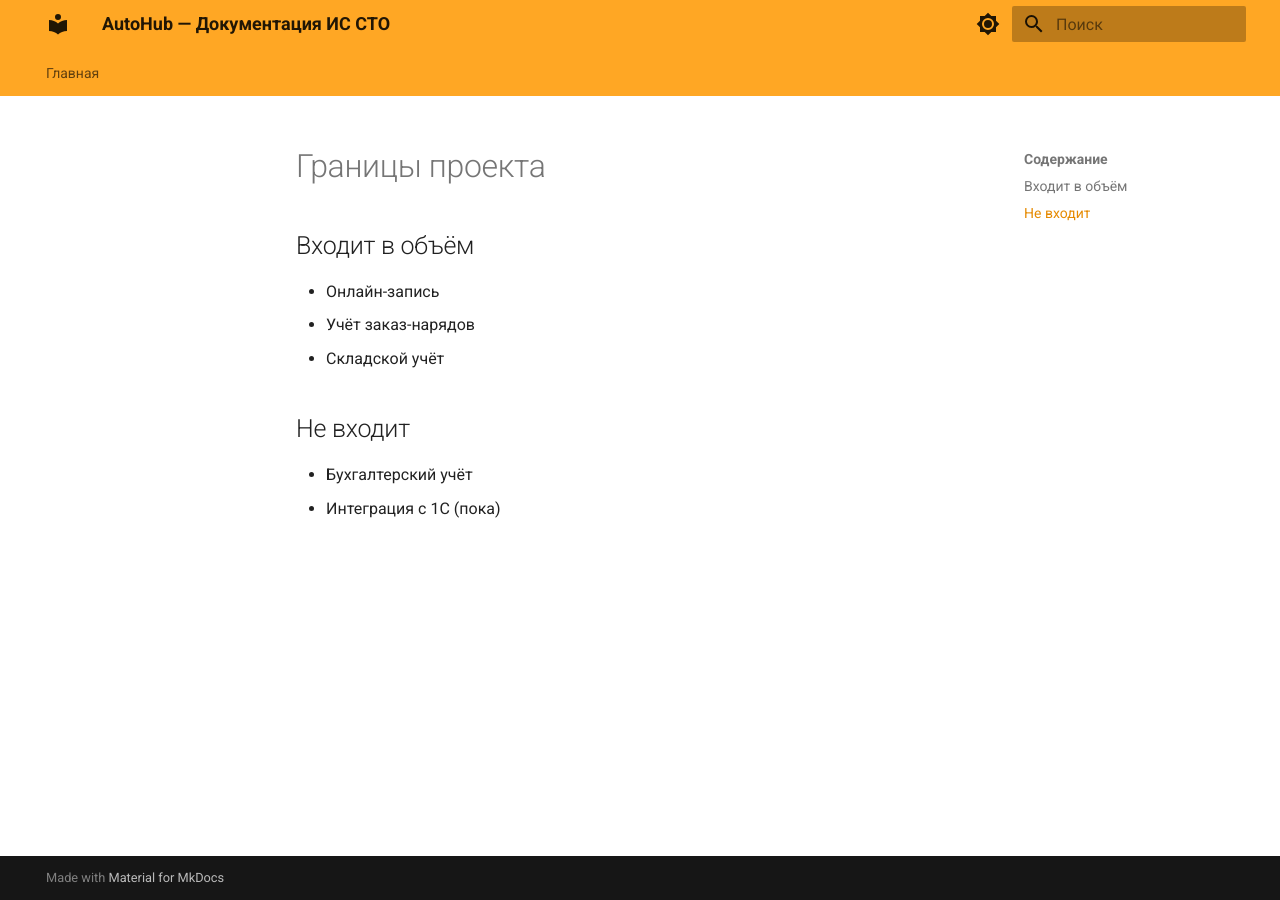
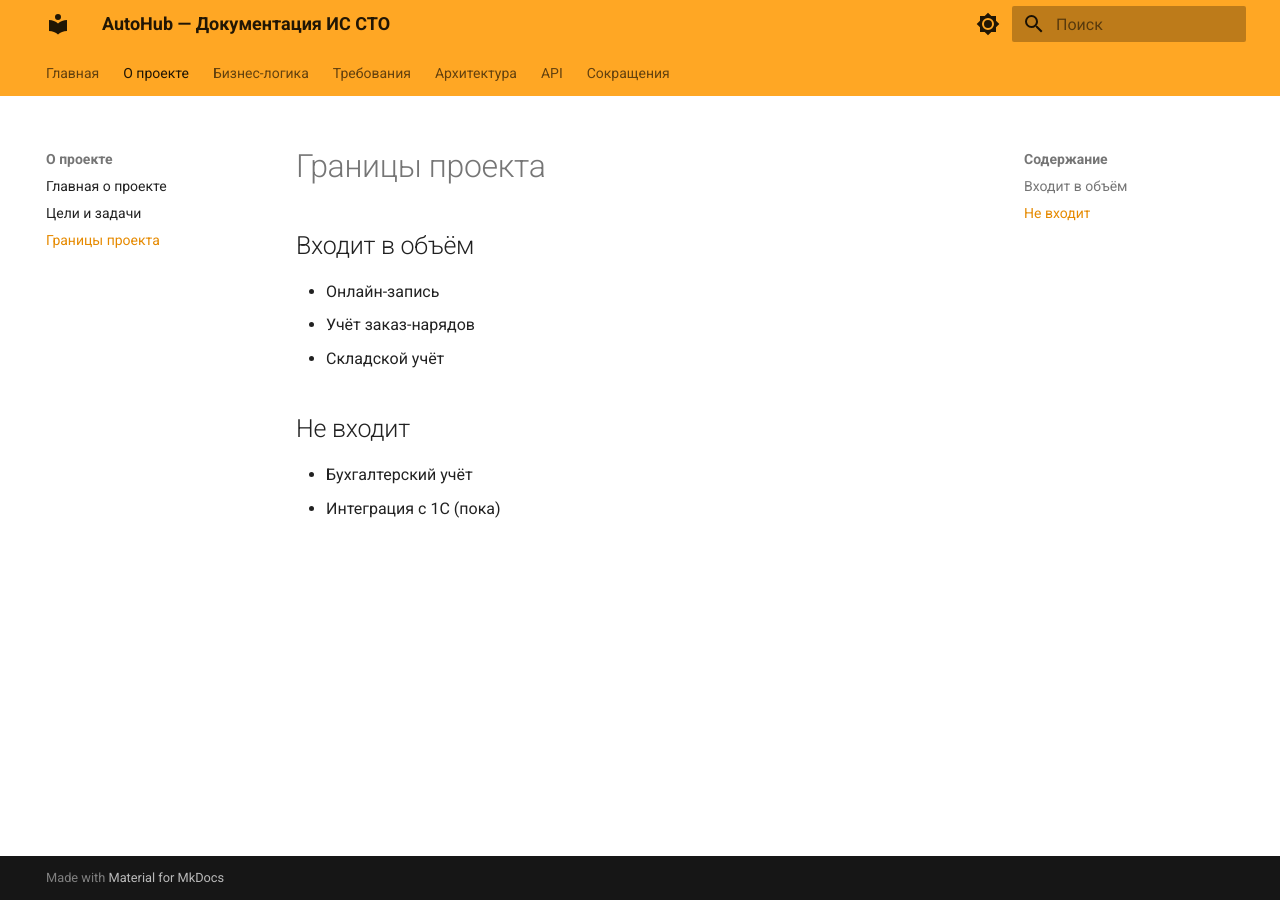
Before and after one commit to IggyKuz/AutoHub-Docs, an MkDocs documentation site: the page built from docs/about/scope.md, in a window 1280 px wide. Built offline with MkDocs 1.6.1 and Material for MkDocs 9.7.7, drawn with Linux system fonts in a browser that asks for light colours; part of the change alters nothing that is shown.

Commit message:
Update mkdocs.yml

```diff
--- a/mkdocs.yml
+++ b/mkdocs.yml
@@ -42,3 +42,22 @@ markdown_extensions:
 
 nav:
   - Главная: index.md
+  - О проекте:
+      - Главная о проекте: about/index.md
+      - Цели и задачи: about/goals.md
+      - Границы проекта: about/scope.md
+  - Бизнес-логика:
+      - Главная раздела: business/index.md
+      - Роли и пользователи: business/roles.md
+      - Бизнес-процессы: business/processes.md
+  - Требования:
+      - Главная требований: requirements/index.md
+      - Функциональные требования: requirements/functional.md
+      - Нефункциональные требования: requirements/non-functional.md
+  - Архитектура:
+      - Обзор архитектуры: architecture/index.md
+      - Компоненты системы: architecture/components.md
+      - Интеграции: architecture/integrations.md
+  - API:
+      - Описание API: api/index.md
+  - Сокращения: abbreviations.md
```
